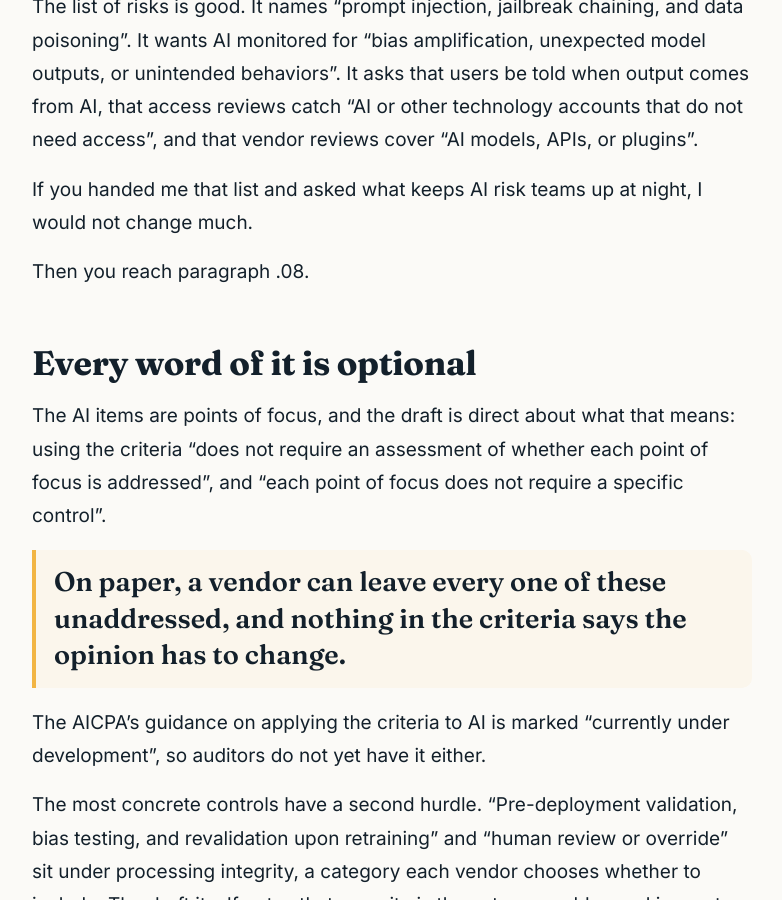
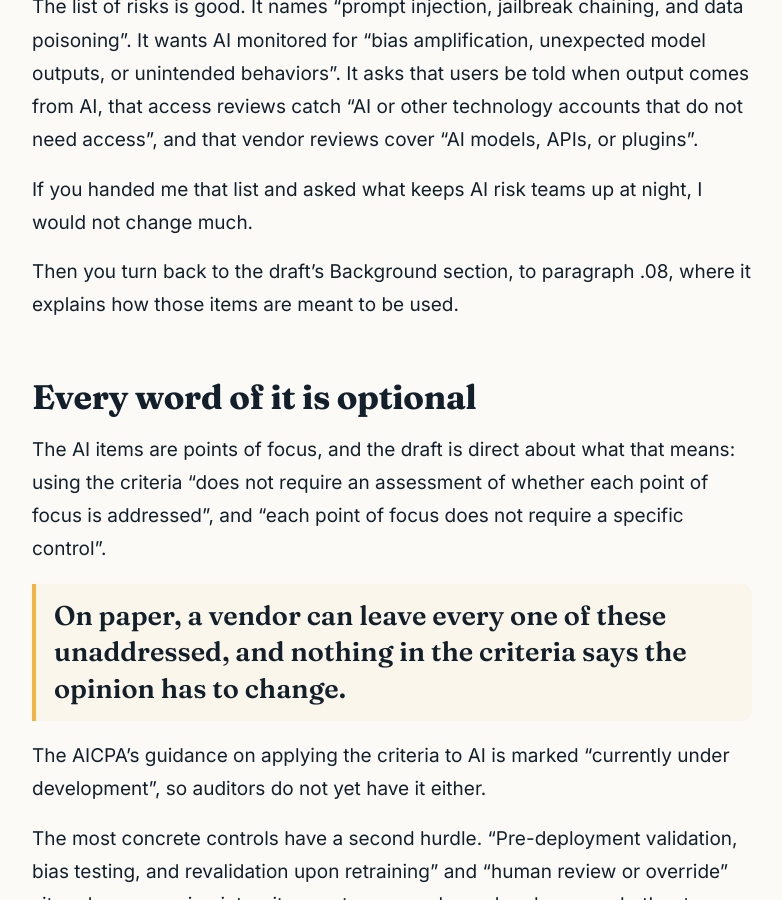
Before and after one commit to grc-with-sjo/grc-insights, a Jekyll site: the page built from _issues/2026-11-15-soc2-finally-talks-about-ai.md, in a window 1280 px wide and 900 px high, scrolled down 1781 px. Shown: the whole window, without its empty margins (248-1030 px from the left). Built offline with Jekyll 4.4.1, drawn with Linux system fonts in a browser that asks for light colours.

Commit message:
Issue 06: name where paragraph .08 sits
Co-Authored-By: Claude Opus 5.5 <noreply@anthropic.com>

```diff
--- a/_issues/2026-11-15-soc2-finally-talks-about-ai.md
+++ b/_issues/2026-11-15-soc2-finally-talks-about-ai.md
@@ -31,7 +31,7 @@ The list of risks is good. It names "prompt injection, jailbreak chaining, and d
 
 If you handed me that list and asked what keeps AI risk teams up at night, I would not change much.
 
-Then you reach paragraph .08.
+Then you turn back to the draft's Background section, to paragraph .08, where it explains how those items are meant to be used.
 
 ## Every word of it is optional
 
```
